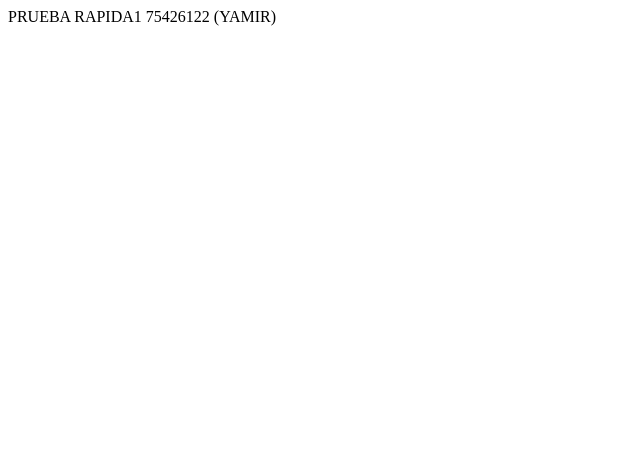
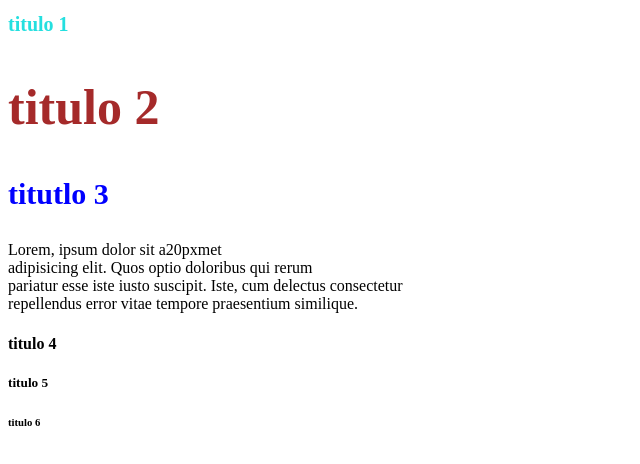
Before and after one commit to YamFrank/prueba-web, a plain HTML site: page index.html in a window 1280 px wide. Shown: the whole page, without its empty margins (0-640 px from the left). Drawn offline with Linux system fonts and the light colour scheme.

Commit message:
multiple titulos

```diff
--- a/index.html
+++ b/index.html
@@ -1,11 +1,15 @@
 <!DOCTYPE html>
-<html lang="en">
+<html lang="es">
 <head>
     <title>RODRIGUEZ SAC</title>
 </head>
 <body>
-    PRUEBA RAPIDA1
-75426122 (YAMIR)
+<h1 style="font-size: 20px; color: rgb(36, 223, 223);">titulo 1 </h1>
+ <h2 style="font-size: 50px; color: brown;">titulo 2</h2>
+<h3 style="font-size: 30px; color: blue;">titutlo 3</h3>
+<P>Lorem, ipsum dolor sit a20pxmet <br> adipisicing elit. Quos optio doloribus qui rerum <br> pariatur esse iste iusto suscipit. Iste, cum delectus consectetur <br> repellendus error vitae tempore praesentium similique.</P>
+<h4>titulo 4</h4>
+<h5>titulo 5</h5>
+<h6>titulo 6</h6>
 </body>
-
 </html>
```
